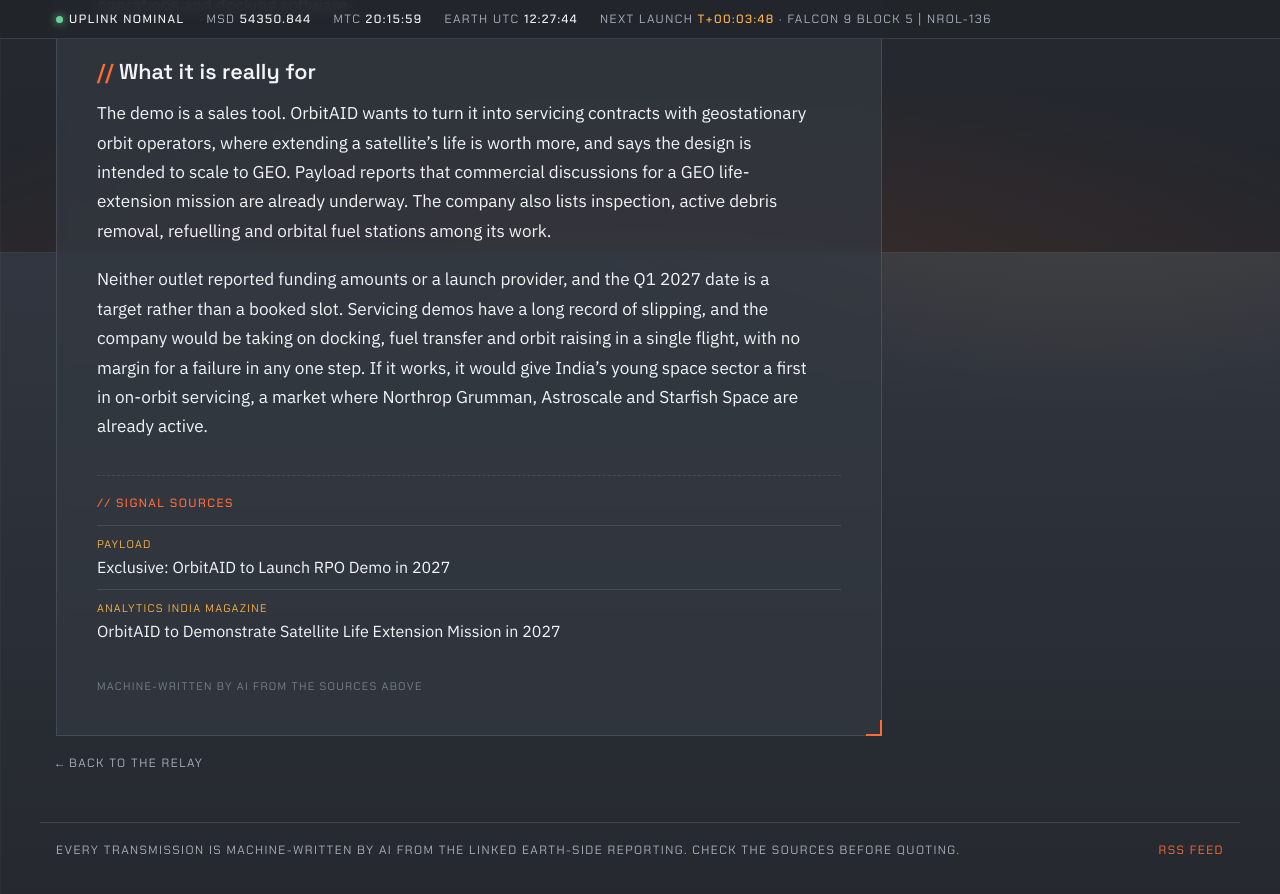
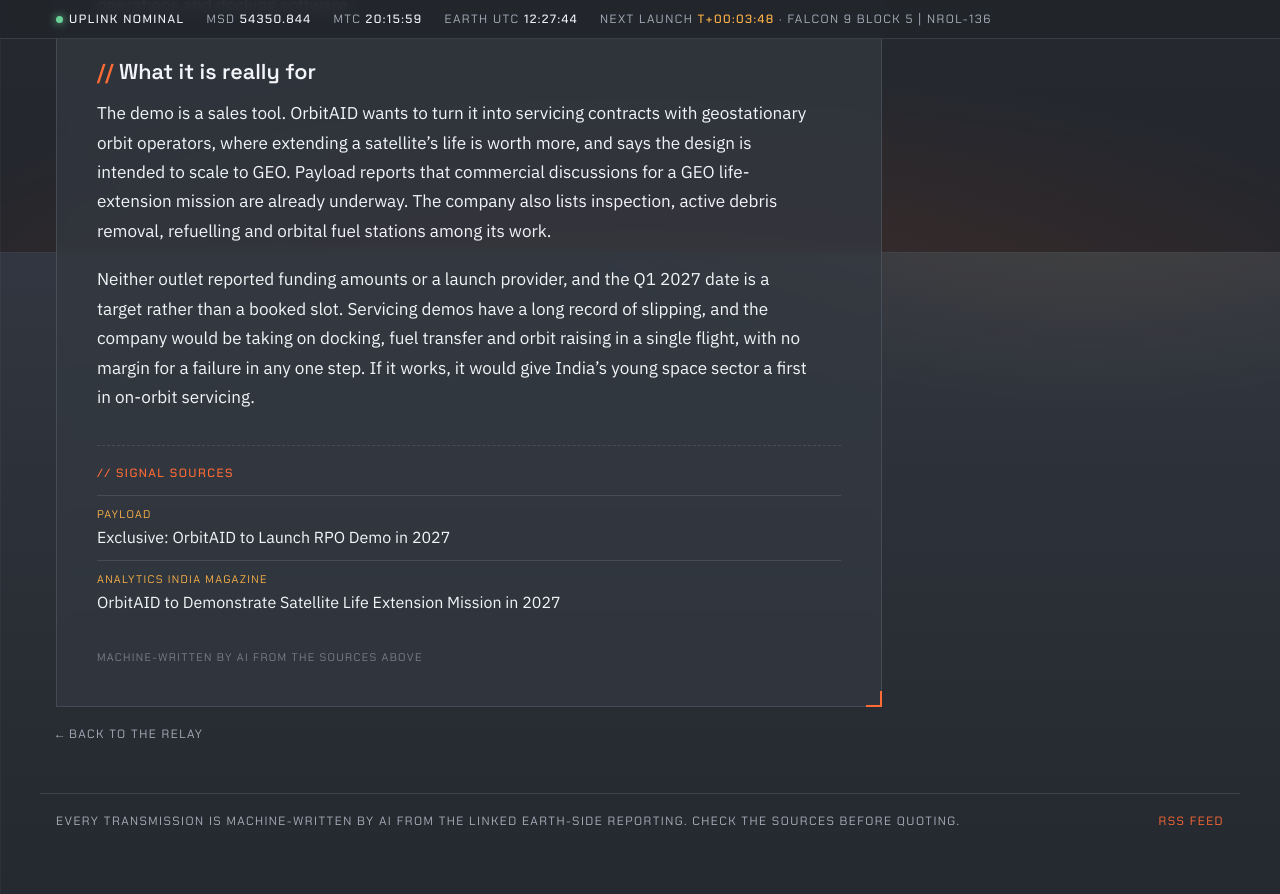
Before and after one commit to TomSomerville/spaceslop, a Jekyll site: the page built from _posts/2026-11-22-orbitaid-india-refuelling-demo-2027.md, in a window 1280 px wide and 900 px high, scrolled down 1548 px. Shown: the top 894 px of the window. Built offline with Jekyll 4.4.1, drawn with Linux system fonts in a browser that asks for light colours; after the commit the page ends 2419 px from its top, so only the background shows below that.

Commit message:
Newsroom: trim OrbitAID unsourced line

```diff
--- a/_posts/2026-11-22-orbitaid-india-refuelling-demo-2027.md
+++ b/_posts/2026-11-22-orbitaid-india-refuelling-demo-2027.md
@@ -27,4 +27,4 @@ The hardware is the company's own: a Standardised Interface for Docking and Refu
 
 The demo is a sales tool. OrbitAID wants to turn it into servicing contracts with geostationary orbit operators, where extending a satellite's life is worth more, and says the design is intended to scale to GEO. Payload reports that commercial discussions for a GEO life-extension mission are already underway. The company also lists inspection, active debris removal, refuelling and orbital fuel stations among its work.
 
-Neither outlet reported funding amounts or a launch provider, and the Q1 2027 date is a target rather than a booked slot. Servicing demos have a long record of slipping, and the company would be taking on docking, fuel transfer and orbit raising in a single flight, with no margin for a failure in any one step. If it works, it would give India's young space sector a first in on-orbit servicing, a market where Northrop Grumman, Astroscale and Starfish Space are already active.
+Neither outlet reported funding amounts or a launch provider, and the Q1 2027 date is a target rather than a booked slot. Servicing demos have a long record of slipping, and the company would be taking on docking, fuel transfer and orbit raising in a single flight, with no margin for a failure in any one step. If it works, it would give India's young space sector a first in on-orbit servicing.
```
